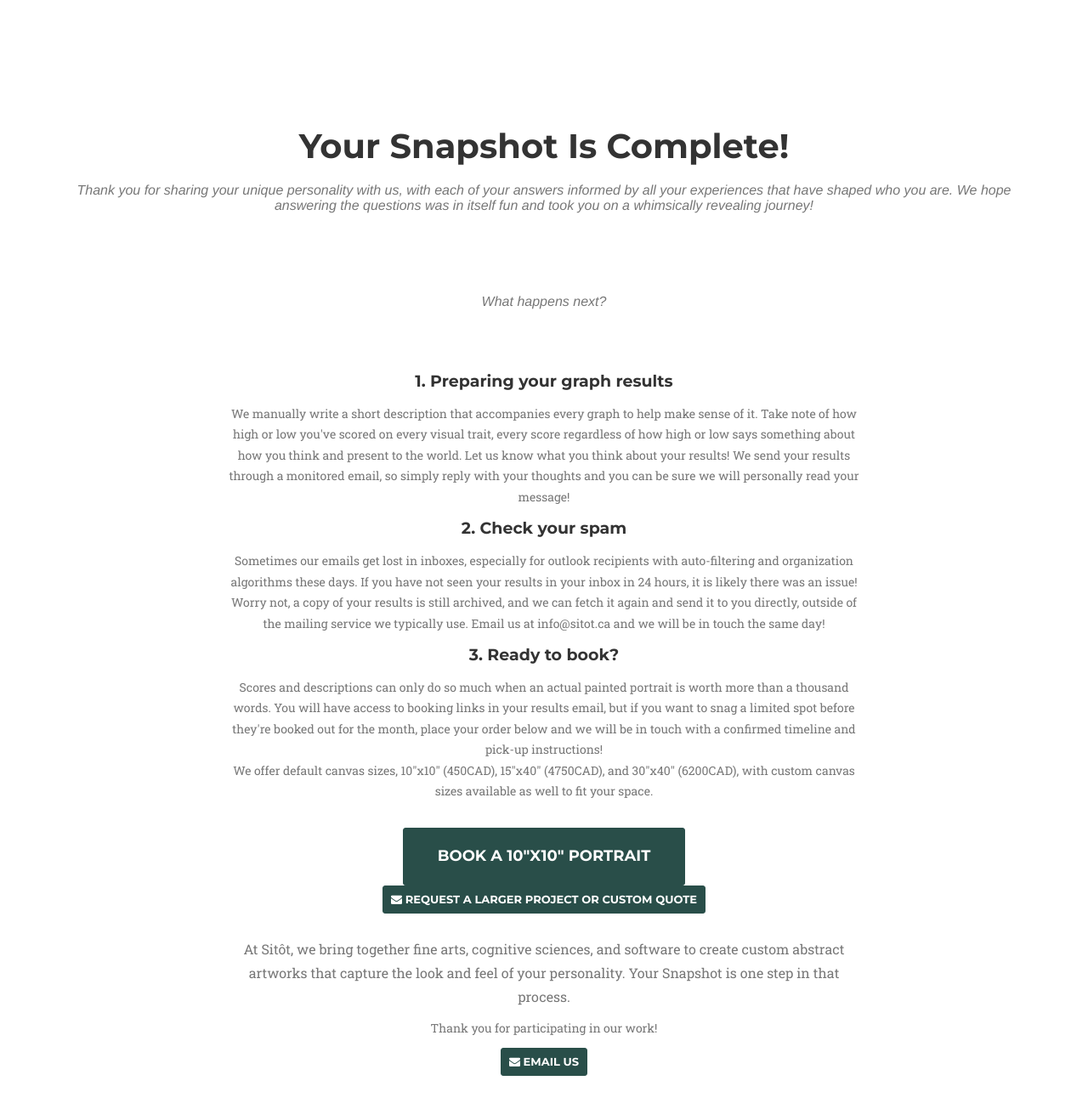
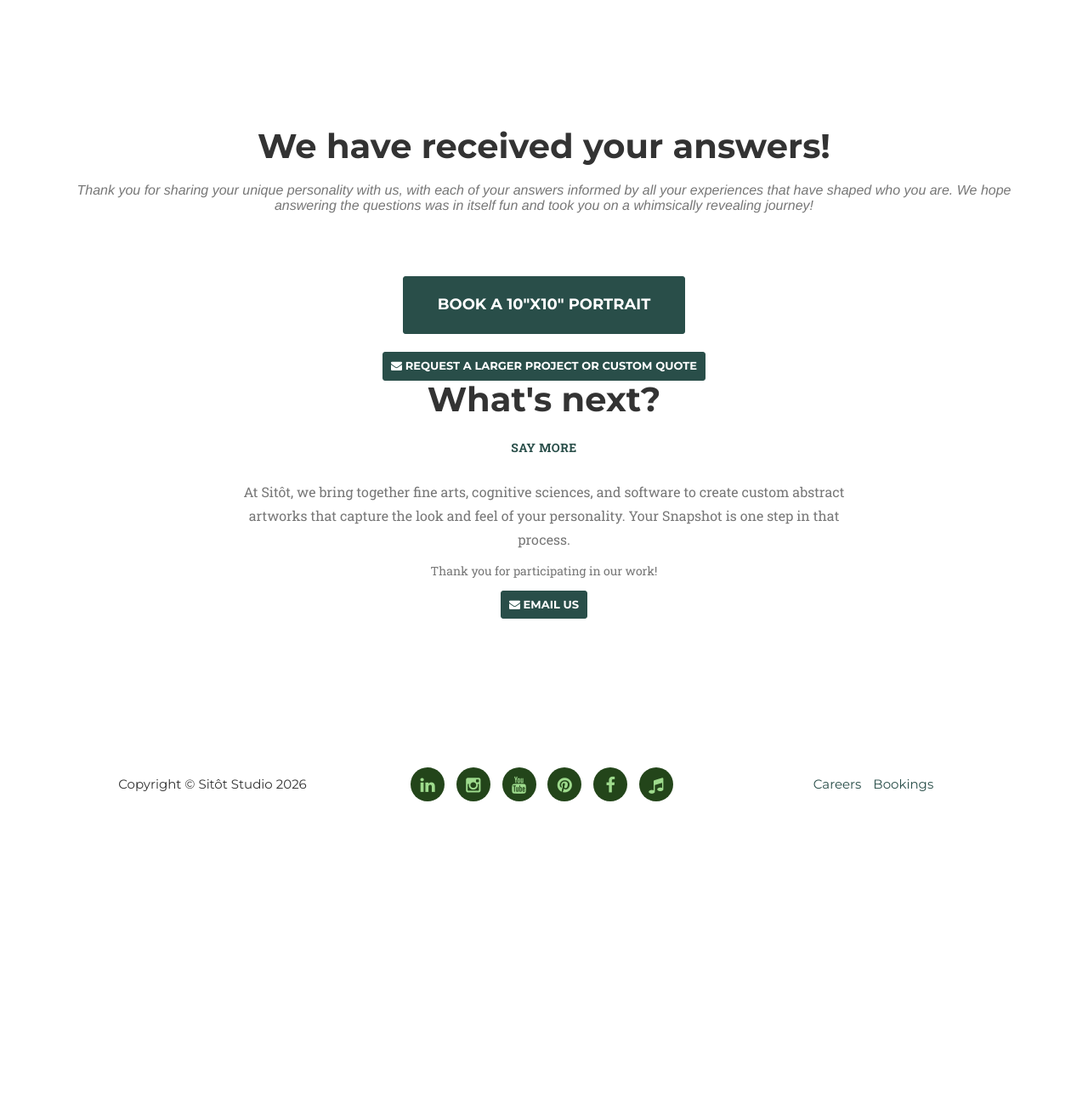
Before and after one commit to sitotstudio/sitotstudio.github.io, a Jekyll site: the page built from snapshot-complete.html, in a window 1280 px wide and 1400 px high. Shown: the top 1305 px of the window at 85% size. Built offline with Jekyll 4.4.1, drawn with Linux system fonts in a browser that asks for light colours; some web fonts are replaced.

```diff
--- a/snapshot-complete.html
+++ b/snapshot-complete.html
@@ -11,11 +11,21 @@ permalink: /snapshot-complete/
     <!-- Heading -->
     <div class="row">
       <div class="col-lg-12 text-center">
-          <h2 class="section-heading">Your Snapshot Is Complete!</h2>
+          <h2 class="section-heading">We have received your answers!</h2>
           <h3 class="section-subheading text-muted">
               Thank you for sharing your unique personality with us, with each of your answers informed by all your experiences that have shaped who you are.
               We hope answering the questions was in itself fun and took you on a whimsically revealing journey!
           </h3>
+          <div class="text-center" style="margin-top: 30px;">
+            <a href="https://book.stripe.com/dRm7sK7Zb0R4979esugA801"
+               class="btn btn-primary btn-xl">
+                Book a 10"x10" portrait
+            </a>
+            <br><br>
+            <a href="mailto:info@sitot.ca" class="btn btn-primary btn-sm">
+              <i class="fa fa-envelope"></i> Request a larger project or custom quote
+            </a>
+        </div>
       </div>
     </div>
 
@@ -23,14 +33,17 @@ permalink: /snapshot-complete/
     <div class="row">
       <div class="col-lg-8 col-lg-offset-2 text-center">
 
-          <h3 class="section-subheading text-muted">
-              What happens next?
-          </h3>
+        <h2 class="section-heading">What's next?</h2>
+        <a href="#" class="toggle-description" aria-expanded="false">
+          Say more
+        </a>
+
+        <div class="next-steps-content" style="display: none;">
 
           <div class="service-item">
             <h4 class="service-heading">1. Preparing your graph results</h4>
             <p class="text-muted">
-                  We manually write a short description that accompanies every graph to help make sense of it. Take note of how high or low you've scored on every visual trait, every score regardless of how high or low says something about how you think and present to the world.
+              We manually write a short description that accompanies every graph to help make sense of it. Take note of how high or low you've scored on every visual trait. Every score, regardless of how high or low, says something about how you think and present to the world.
               Let us know what you think about your results! We send your results through a monitored email, so simply reply with your thoughts and you can be sure we will personally read your message!
             </p>
           </div>
@@ -38,7 +51,7 @@ permalink: /snapshot-complete/
           <div class="service-item">
             <h4 class="service-heading">2. Check your spam</h4>
             <p class="text-muted">
-                  Sometimes our emails get lost in inboxes, especially for outlook recipients with auto-filtering and organization algorithms these days.
+              Sometimes our emails get lost in inboxes, especially for Outlook recipients with auto-filtering and organization algorithms.
               If you have not seen your results in your inbox in 24 hours, it is likely there was an issue! Worry not, a copy of your results is still archived, and we can fetch it again and send it to you directly, outside of the mailing service we typically use. Email us at info@sitot.ca and we will be in touch the same day!
             </p>
           </div>
@@ -53,15 +66,6 @@ permalink: /snapshot-complete/
             </p>
           </div>
 
-          <div class="text-center" style="margin-top: 30px;">
-              <a href="https://book.stripe.com/dRm7sK7Zb0R4979esugA801"
-                 class="btn btn-primary btn-xl">
-                  Book a 10"x10" portrait
-              </a>
-              <br>
-              <a href="mailto:info@sitot.ca" class="btn btn-primary btn-sm">
-                <i class="fa fa-envelope"></i> Request a larger project or custom quote
-              </a>
         </div>
       </div>
     </div>
@@ -85,4 +89,21 @@ permalink: /snapshot-complete/
         </div>
     </div>
   </div>
+
+  <script>
+    document.addEventListener('DOMContentLoaded', function () {
+      document.querySelectorAll('.toggle-description').forEach(function (btn) {
+        btn.addEventListener('click', function (e) {
+          e.preventDefault();
+
+          const content = btn.nextElementSibling;
+          const isExpanded = btn.getAttribute('aria-expanded') === 'true';
+
+          content.style.display = isExpanded ? 'none' : 'block';
+          btn.setAttribute('aria-expanded', String(!isExpanded));
+          btn.textContent = isExpanded ? 'Say more' : 'Say less';
+        });
+      });
+    });
+  </script>
 </section>
--- a/snapshot.html
+++ b/snapshot.html
@@ -13,8 +13,12 @@ permalink: /snapshot/
                 <h3 class="section-subheading text-muted">
                     Please use the same email for your snapshot and your booking.
                     <br>
-                    We will send your results in bar chart form to your e-mail once we run your responses through our system! We manually run each response locally and write a short interpretation of your results to help make sense of the bar chart, so it may take up to 24 hours to receive your results via email. If you have not received your results, please email us, sometimes it gets caught in spam or email typos occur!
+                    We will send your results in bar chart form to your e-mail once we run your responses through our system!
                     <br>
+                    We manually run each response locally and write a short interpretation of your results to help make sense of the bar chart, so it may take up to 24 hours to receive your results via email.
+                    <br>
+                    If you have not received your results, please email us, sometimes it gets caught in spam or email typos occur!
+                    <br><br>
                     By completing the snapshot questionnaire, you agree for us to store your responses and use them to calculate your visual descriptor results.
                 </h3>
                 <h3 class="section-subheading text-muted">
```
Lines whose indentation alone changed are shown as unchanged.
